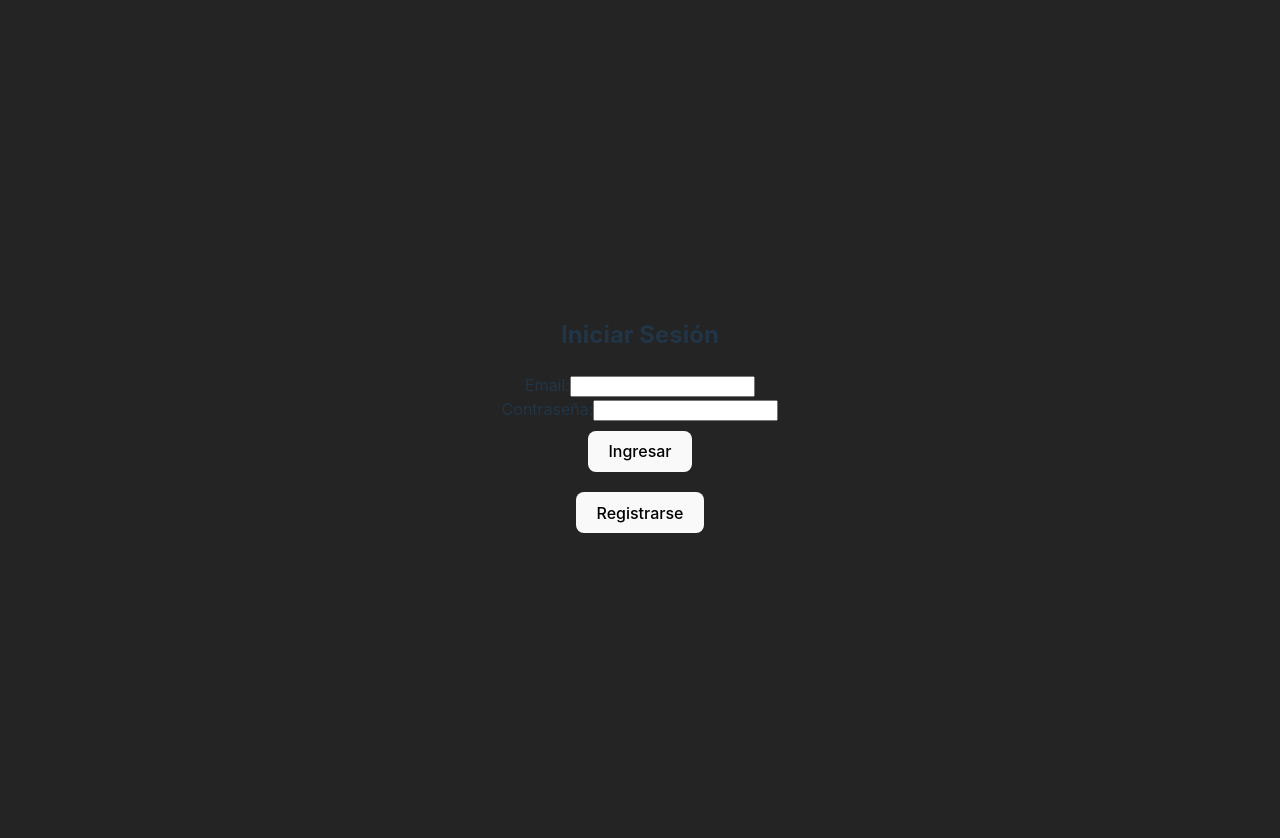
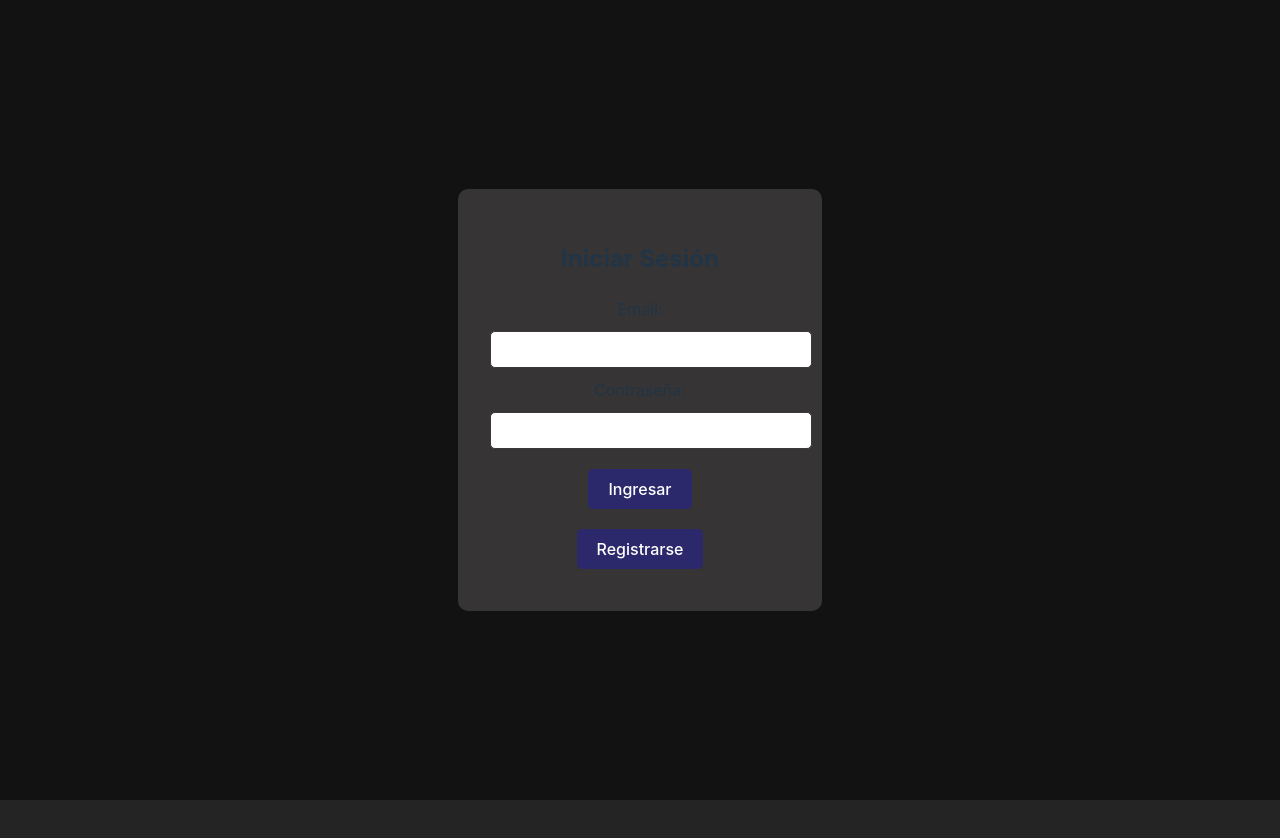
Before and after one commit to erichvollenweider/CookingWithAI, a React (Vite) app in the folder client/: page / in a window 1280 px wide. Built offline with nearby package versions, Linux system fonts and the light colour scheme; no server answers.

Commit message:
Visual improvements

```diff
--- a/client/src/App.jsx
+++ b/client/src/App.jsx
@@ -52,14 +52,14 @@ function App() {
 
   // Abre el modal de registro
   const openRegisterModal = () => {
-    setShowLoginModal(false); // Cierra el modal de login
-    setShowRegisterModal(true); // Abre el modal de registro
+    setShowLoginModal(false);
+    setShowRegisterModal(true);
   };
 
   // Maneja el registro
   const handleRegister = () => {
-    setShowRegisterModal(false); // Cierra el modal de registro
-    setShowLoginModal(true); // Abre el modal de login después de registrarse
+    setShowRegisterModal(false);
+    setShowLoginModal(true);
   };
 
   const handleCloseLoginModal = () => {
--- a/client/src/components/LoginModal.jsx
+++ b/client/src/components/LoginModal.jsx
@@ -1,6 +1,5 @@
 import React, { useState } from 'react';
-import '../styles/AuthModals.css';
-
+import styles from '../styles/AuthModals.module.css';
 
 const LoginModal = ({ onClose, onLogin, onSwitchToRegister }) => {
   const [email, setEmail] = useState('');
@@ -33,8 +32,8 @@ const LoginModal = ({ onClose, onLogin, onSwitchToRegister }) => {
   };
 
   return (
-    <div className="modal">
-      <div className="modal-content">
+    <div className={styles.modalOverlay}>
+      <div className={styles.modalContent}>
         <h2>Iniciar Sesión</h2>
         {error && <p style={{ color: 'red' }}>{error}</p>} {/* Muestra el mensaje de error */}
         <form onSubmit={handleSubmit}>
@@ -58,7 +57,7 @@ const LoginModal = ({ onClose, onLogin, onSwitchToRegister }) => {
           </div>
           <button type="submit">Ingresar</button>
         </form>
-        <button onClick={onSwitchToRegister} className="switch-modal-button">Registrarse</button> {/* Botón para ir a registro */}
+        <button onClick={onSwitchToRegister} className={styles.closeBtn}>Registrarse</button> {/* Botón para ir a registro */}
       </div>
     </div>
   );
--- a/client/src/components/OllamaForm.jsx
+++ b/client/src/components/OllamaForm.jsx
@@ -1,6 +1,6 @@
 import React, { useState } from 'react';
 
-import '../styles/ChatWithAI.css';
+import '../styles/ChatWithAI.module.css';
 
 const OllamaForm = () => {
   const [files, setFiles] = useState([]);
--- a/client/src/components/RegisterModal.jsx
+++ b/client/src/components/RegisterModal.jsx
@@ -1,6 +1,5 @@
 import React, { useState } from 'react';
-import '../styles/AuthModals.css';
-
+import styles from '../styles/AuthModals.module.css'; // Importa los estilos correctamente
 
 const RegisterModal = ({ onClose, onRegister }) => {
   const [username, setUsername] = useState('');
@@ -36,8 +35,8 @@ const RegisterModal = ({ onClose, onRegister }) => {
   };
 
   return (
-    <div className="modal">
-      <div className="modal-content">
+    <div className={styles.modalOverlay}> {/* Cambiado para usar los estilos del fondo oscuro */}
+      <div className={styles.modalContent}> {/* Cambiado para usar los estilos del contenido del modal */}
         <h2>Registrarse</h2>
         {error && <p style={{ color: 'red' }}>{error}</p>} {/* Mostrar mensaje de error */}
         <form onSubmit={handleSubmit}>
@@ -48,6 +47,7 @@ const RegisterModal = ({ onClose, onRegister }) => {
               value={username}
               onChange={(e) => setUsername(e.target.value)}
               required
+              className={styles.inputField}
             />
           </div>
           <div>
@@ -57,6 +57,7 @@ const RegisterModal = ({ onClose, onRegister }) => {
               value={email}
               onChange={(e) => setEmail(e.target.value)}
               required
+              className={styles.inputField}
             />
           </div>
           <div>
@@ -66,11 +67,12 @@ const RegisterModal = ({ onClose, onRegister }) => {
               value={password}
               onChange={(e) => setPassword(e.target.value)}
               required
+              className={styles.inputField}
             />
           </div>
-          <button type="submit">Registrar</button>
+          <button type="submit" className={styles.submitBtn}>Registrar</button> {/* Botón con estilos */}
         </form>
-        <button onClick={onClose}>Volver</button>
+        <button onClick={onClose} className={styles.closeBtn}>Volver</button> {/* Botón de cerrar */}
       </div>
     </div>
   );
--- a/client/src/index.css
+++ b/client/src/index.css
@@ -26,12 +26,11 @@ body {
   margin: 0;
   padding: 20px;
   display: flex;
-  flex-direction: column;  /* Añadir esta propiedad para centrar en columna */
-  justify-content: center; /* Asegura que todo el contenido esté centrado verticalmente */
-  align-items: center; /* Centra horizontalmente */
-  min-width: 320px;
+  flex-direction: column;
+  justify-content: center;
+  align-items: center;
   min-height: 100vh;
-  background-color: #242424; /* Fondo oscuro */
+  background-color: #242424;
 }
 
 h1 {
@@ -74,11 +73,10 @@ button:focus-visible {
 }
 
 
-/* From Uiverse.io by WhiteNervosa */
 .textInputWrapper {
   position: relative;
-  width: 350px; /* Ajusta el ancho del input */
-  margin: 12px 0; /* Cambia el margen para centrar */
+  width: 350px;
+  margin: 12px 0;
 }
 
 .textInputWrapper:before {
--- a/client/src/main.jsx
+++ b/client/src/main.jsx
@@ -3,7 +3,8 @@ import { createRoot } from 'react-dom/client';
 import App from './App';
 
 
-import './styles/AuthModals.css';
+import './styles/AuthModals.module.css';
+import './styles/ChatWithAI.module.css';
 import './index.css'
 
 
--- /dev/null
+++ b/client/src/styles/AuthModals.module.css
@@ -0,0 +1,61 @@
+/* AuthModals.module.css */
+
+/* Fondo oscuro transparente para la ventana emergente */
+.modalOverlay {
+  position: fixed;
+  top: 0;
+  left: 0;
+  width: 100%;
+  height: 100%;
+  background: rgba(0, 0, 0, 0.5); /* Fondo oscuro pero semi-transparente */
+  display: flex;
+  justify-content: center;
+  align-items: center;
+  z-index: 999; /* Asegurarse de que esté en la capa superior */
+}
+
+/* Contenido del modal */
+.modalContent {
+  background-color: rgb(54, 52, 52);
+  padding: 2rem;
+  border-radius: 10px;
+  width: 300px;
+  text-align: center;
+}
+
+.modalContent h2 {
+  margin-bottom: 20px;
+}
+
+.modalContent input {
+  width: 100%;
+  padding: 10px;
+  margin: 10px 0;
+  border: 1px solid #3c3939;
+  border-radius: 5px;
+}
+
+.modalContent button {
+  background-color: #24228d9d;
+  border: none;
+  color: white;
+  padding: 10px 20px;
+  font-size: 1rem;
+  cursor: pointer;
+  border-radius: 5px;
+  margin-top: 10px;
+}
+
+.modalContent button:hover {
+  background-color: #7247ff;
+}
+
+/* Botón cerrar */
+.closeBtn {
+  background-color: transparent;
+  color: #6c0d0d;
+  border: none;
+  font-size: 0.9rem;
+  margin-top: 15px;
+  cursor: pointer;
+}
--- a/client/src/styles/ChatWithAI.css
+++ /dev/null
@@ -1,112 +0,0 @@
-/* Contenedor principal */
-.chat-container {
-    display: flex;
-    height: 100vh;
-    width: 100vw;
-    background-color: #f5f5f5;
-  }
-
-  /* Barra lateral para las recetas antiguas */
-  .sidebar {
-    width: 20%;
-    background-color: #333;
-    color: white;
-    padding: 20px;
-    box-shadow: 2px 0px 5px rgba(0, 0, 0, 0.1);
-  }
-
-  .sidebar h3 {
-    margin-bottom: 15px;
-  }
-
-  .sidebar ul {
-    list-style: none;
-    padding: 0;
-  }
-
-  .sidebar li {
-    margin-bottom: 10px;
-    cursor: pointer;
-  }
-
-  .sidebar li:hover {
-    text-decoration: underline;
-  }
-
-  /* Área del chat */
-  .chat-area {
-    width: 80%;
-    display: flex;
-    flex-direction: column;
-    justify-content: space-between;
-    position: relative;
-  }
-
-  /* Mensajes del chat */
-  .chat-messages {
-    flex-grow: 1;
-    padding: 20px;
-    overflow-y: auto;
-    display: flex;
-    flex-direction: column-reverse; /* Para que los mensajes nuevos aparezcan al final */
-  }
-
-  .message {
-    padding: 10px;
-    margin: 10px 0;
-    border-radius: 10px;
-    max-width: 70%;
-  }
-
-  .user-message {
-    align-self: flex-end;
-    background-color: #007bff;
-    color: white;
-  }
-
-  .ai-message {
-    align-self: flex-start;
-    background-color: #e9ecef;
-    color: black;
-  }
-
-  /* Entrada del chat */
-  .chat-input-area {
-    display: flex;
-    padding: 10px;
-    background-color: white;
-    border-top: 1px solid #ddd;
-  }
-
-  .chat-input {
-    flex-grow: 1;
-    padding: 10px;
-    font-size: 16px;
-    border: 1px solid #ccc;
-    border-radius: 4px;
-    margin-right: 10px;
-  }
-
-  .chat-file-input {
-    padding: 5px;
-    margin-right: 10px;
-  }
-
-  .send-button {
-    padding: 10px 20px;
-    background-color: #007bff;
-    color: white;
-    border: none;
-    border-radius: 4px;
-    cursor: pointer;
-  }
-
-  .send-button:disabled {
-    background-color: #6c757d;
-  }
-
-  .error-message {
-    color: red;
-    margin-top: 10px;
-    text-align: center;
-  }
--- /dev/null
+++ b/client/src/styles/ChatWithAI.module.css
@@ -0,0 +1,112 @@
+/* Contenedor principal */
+.chatContainer {
+  display: flex;
+  height: 100vh;
+  width: 100vw;
+  background-color: #f5f5f5;
+}
+
+/* Barra lateral para las recetas antiguas */
+.sidebar {
+  width: 20%;
+  background-color: #333;
+  color: white;
+  padding: 20px;
+  box-shadow: 2px 0px 5px rgba(0, 0, 0, 0.1);
+}
+
+.sidebar h3 {
+  margin-bottom: 15px;
+}
+
+.sidebar ul {
+  list-style: none;
+  padding: 0;
+}
+
+.sidebar li {
+  margin-bottom: 10px;
+  cursor: pointer;
+}
+
+.sidebar li:hover {
+  text-decoration: underline;
+}
+
+/* Área del chat */
+.chatArea {
+  width: 80%;
+  display: flex;
+  flex-direction: column;
+  justify-content: space-between;
+  position: relative;
+}
+
+/* Mensajes del chat */
+.chatMessages {
+  flex-grow: 1;
+  padding: 20px;
+  overflow-y: auto;
+  display: flex;
+  flex-direction: column-reverse; /* Para que los mensajes nuevos aparezcan al final */
+}
+
+.message {
+  padding: 10px;
+  margin: 10px 0;
+  border-radius: 10px;
+  max-width: 70%;
+}
+
+.userMessage {
+  align-self: flex-end;
+  background-color: #007bff;
+  color: white;
+}
+
+.aiMessage {
+  align-self: flex-start;
+  background-color: #e9ecef;
+  color: black;
+}
+
+/* Entrada del chat */
+.chatInputArea {
+  display: flex;
+  padding: 10px;
+  background-color: white;
+  border-top: 1px solid #ddd;
+}
+
+.chatInput {
+  flex-grow: 1;
+  padding: 10px;
+  font-size: 16px;
+  border: 1px solid #ccc;
+  border-radius: 4px;
+  margin-right: 10px;
+}
+
+.chatFileInput {
+  padding: 5px;
+  margin-right: 10px;
+}
+
+.sendButton {
+  padding: 10px 20px;
+  background-color: #007bff;
+  color: white;
+  border: none;
+  border-radius: 4px;
+  cursor: pointer;
+}
+
+.sendButton:disabled {
+  background-color: #6c757d;
+}
+
+.errorMessage {
+  color: red;
+  margin-top: 10px;
+  text-align: center;
+}
```
Also changed, not shown: 1 other file (tests, documents, lock files or other folders).
